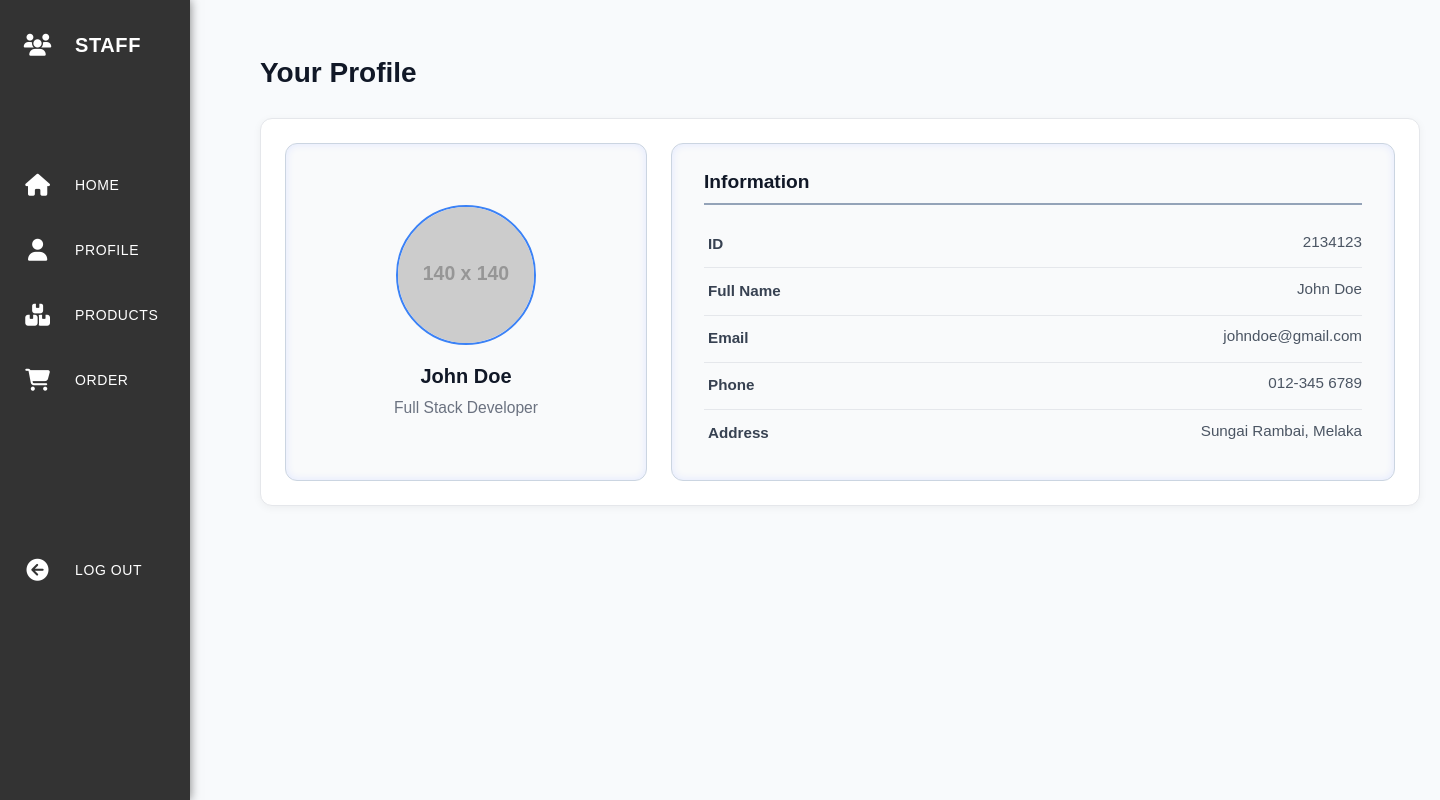
After one commit to MuizzuddinNorisham/amms-group-project, a PHP site: page /profile.html in a window 1440 px wide. The commit adds this page. Run offline with PHP 8.4, Linux system fonts and the light colour scheme; grey boxes labelled with a size stand in for pictures from a placeholder-image service; some libraries are stand-ins or nearby versions.

Commit message:
staff page

```diff
--- /dev/null
+++ b/staff/profile.html
@@ -0,0 +1,100 @@
+<!DOCTYPE html>
+<html lang="en">
+    <head>
+        <meta charset="UTF-8">
+        <meta name="viewport" content="width=device-width, initial-scale=1.0">
+
+        <link rel="stylesheet" href="staff.css">
+        <link rel="stylesheet" href="https://cdnjs.cloudflare.com/ajax/libs/font-awesome/6.4.0/css/all.min.css"
+        integrity="sha512-..." crossorigin="anonymous" referrerpolicy="no-referrer" />
+
+        <title>Staff</title>
+    </head>
+    <body>
+
+        <!--sidebar section start-->
+
+        <div class="sidebar" >
+            <ul>
+                <li>
+                    <a href="#" class="logo">
+                        <span class="icon"><i class="fa-solid fa-users"></i></i></span>
+                        <span class="text">Staff</span>
+                    </a>
+                </li>
+                <li>
+                    <a href="#">
+                        <span class="icon"><i class="fas fa-home"></i></span>
+                        <span class="text">Home</span>
+                    </a>
+                </li>
+                <li>
+                    <a href="profile.html" >
+                        <span class="icon"><i class="fas fa-user"></i></span>
+                        <span class="text">Profile</span>
+                    </a>
+                </li>
+                <li>
+                    <a href="product.html">
+                        <span class="icon"><i class="fa-solid fa-boxes-stacked"></i></span>
+                        <span class="text">Products</span>
+                    </a>
+                </li>
+                 <li>
+                   <a href="#" onclick="loadContent('order.html')">
+                        <span class="icon"><i class="fa-solid fa-cart-shopping"></i></span>
+                        <span class="text">Order</span>
+                    </a>
+                </li>
+                <li>
+                    <a href="#" class="logout">
+                        <span class="icon"><i class="fa-solid fa-circle-arrow-left"></i></i></span>
+                        <span class="text">Log out</span>
+                    </a>
+                </li>
+            </ul>
+        </div>
+
+        <!--sidebar section ends-->
+        <main class="content">
+            <h1 class="page-title">Your Profile</h1>
+            <section class="profile-container" aria-label="User Profile Information">
+                <article class="profile-card" role="region" aria-labelledby="profile-name">
+                    <img
+                    src="https://placehold.co/140x140/png?text=User+Avatar"
+                    alt="Avatar illustration of a young man with glasses and black shirt"
+                    width="140"
+                    height="140"
+                    loading="lazy"
+                    />
+                    <h2 id="profile-name" class="profile-name">John Doe</h2>
+                    <p class="profile-role">Full Stack Developer</p>
+                </article>
+
+                <article class="info-card" role="region" aria-labelledby="info-title">
+                    <h3 id="info-title" class="info-title">Information</h3>
+                    <div class="info-row">
+                    <div class="info-label"><span class="material-icons" aria-hidden="true" style="vertical-align: middle; font-size:18px; margin-right:4px;"></span>ID</div>
+                    <div class="info-value" aria-label="User ID">2134123</div>
+                    </div>
+                    <div class="info-row">
+                    <div class="info-label"><span class="material-icons" aria-hidden="true" style="vertical-align: middle; font-size:18px; margin-right:4px;"></span>Full Name</div>
+                    <div class="info-value" aria-label="Full name">John Doe</div>
+                    </div>
+                    <div class="info-row">
+                    <div class="info-label"><span class="material-icons" aria-hidden="true" style="vertical-align: middle; font-size:18px; margin-right:4px;"></span>Email</div>
+                    <div class="info-value" aria-label="Email address">johndoe@gmail.com</div>
+                    </div>
+                    <div class="info-row">
+                    <div class="info-label"><span class="material-icons" aria-hidden="true" style="vertical-align: middle; font-size:18px; margin-right:4px;"></span>Phone</div>
+                    <div class="info-value" aria-label="Phone number">012-345 6789</div>
+                    </div>
+                    <div class="info-row">
+                    <div class="info-label"><span class="material-icons" aria-hidden="true" style="vertical-align: middle; font-size:18px; margin-right:4px;"></span>Address</div>
+                    <div class="info-value" aria-label="Address">Sungai Rambai, Melaka</div>
+                    </div>
+                </article>
+            </section>
+        </main>
+    </body>
+</html>
--- a/staff/staff.css
+++ b/staff/staff.css
@@ -11,12 +11,14 @@ body {
     background: #edeaea;
 }
 
+/* Sidebar styles start */
+
 .sidebar {
     position: fixed;
     top: 0;
     left: 0;
     height: 100%;
-    width: 70px;
+    width: 190px;
     background: #333;
     overflow-x: hidden;
     padding-top: 10px;
@@ -24,10 +26,6 @@ body {
     box-shadow: 0 0 10px rgba(0, 0, 0, 0.5);
 }
 
-.sidebar:hover {
-    width: 190px;
-    transform: 0.6s ease;
-}
 
 .sidebar ul {
     position: relative;
@@ -62,7 +60,7 @@ body {
 }
 
 .sidebar ul li .logout {
-    margin-top: 150px;
+    margin-top: 130px;
 }
 
 .sidebar ul li a .icon {
@@ -86,13 +84,182 @@ body {
     font-weight: 500;
 }
 
-#product {
-  margin-left: 70px;
+/* Sidebar styles ends */
+
+
+/* Profile styles start */
+
+    *, *::before, *::after {
+      box-sizing: border-box;
+    }
+    body {
+      margin: 0;
+      font-family: 'Inter', sans-serif;
+      background: #f8fafc;
+      color: #111827;
+      line-height: 1.5;
+      min-height: 100vh;
+      display: flex;
+      flex-direction: column;
+    }
+    a {
+      color: inherit;
+      text-decoration: none;
+    }
+    /* Header and footer styles */
+    header, footer {
+      background: #1f2937;
+      color: #f9fafb;
+      padding: 1rem 2rem;
+      text-align: center;
+      font-weight: 600;
+    }
+    header {
+      font-size: 1.25rem;
+      position: sticky;
+      top: 0;
+      z-index: 10;
+    }
+
+    main {
+      max-width: 1200px;
+      margin: 2rem auto;
+      padding: 0 1rem;
+      width: 100%;
+      /* For desktop to avoid stretching too wide */
+      box-sizing: border-box;
+    }
+
+    h1.page-title {
+      font-weight: 700;
+      font-size: 1.75rem;
+      margin-bottom: 1.5rem;
+      color: #111827;
+    }
+
+    /* Profile container */
+    .profile-container {
+      display: grid;
+      grid-template-columns: 1fr;
+      gap: 1.5rem;
+      background: #fff;
+      border: 1px solid #e5e7eb;
+      border-radius: 12px;
+      padding: 1.5rem;
+      box-shadow: 0 2px 8px rgb(0 0 0 / 0.05);
+    }
+
+    /* Desktop layout: two columns */
+    @media (min-width: 768px) {
+      .profile-container {
+        grid-template-columns: 1fr 2fr;
+      }
+    }
+
+    /* Left profile card */
+    .profile-card {
+      background: #f9fafb;
+      border: 1px solid #cbd5e1;
+      border-radius: 12px;
+      padding: 2rem 1.5rem 2rem 1.5rem;
+      text-align: center;
+      display: flex;
+      flex-direction: column;
+      align-items: center;
+      box-shadow: inset 0 0 8px #e0e7ff;
+      min-height: 320px;
+      justify-content: center;
+    }
+
+    .profile-card img {
+      width: 140px;
+      height: 140px;
+      border-radius: 50%;
+      object-fit: cover;
+      margin-bottom: 1rem;
+      border: 2px solid #3b82f6;
+      background: #e0e7ff;
+    }
+
+    .profile-name {
+      font-size: 1.25rem;
+      font-weight: 700;
+      color: #111827;
+      margin-bottom: 0.3rem;
+      user-select: none;
+    }
+
+    .profile-role {
+      font-size: 0.975rem;
+      font-weight: 400;
+      color: #6b7280;
+      user-select: none;
+    }
+
+    /* Right information card */
+    .info-card {
+      background: #f9fafb;
+      border: 1px solid #cbd5e1;
+      border-radius: 12px;
+      padding: 1.5rem 2rem;
+      box-shadow: inset 0 0 8px #e0e7ff;
+      display: flex;
+      flex-direction: column;
+      justify-content: center;
+      min-height: 320px;
+    }
+
+    .info-title {
+      font-size: 1.2rem;
+      font-weight: 700;
+      margin-bottom: 1rem;
+      border-bottom: 2px solid #94a3b8;
+      padding-bottom: 0.4rem;
+      user-select: none;
+    }
+
+    /* Info rows */
+    .info-row {
+      display: flex;
+      justify-content: space-between;
+      padding: 0.6rem 0;
+      border-bottom: 1px solid #e5e7eb;
+      font-size: 0.95rem;
+      user-select: none;
+    }
+
+    .info-row:last-child {
+      border-bottom: none;
+    }
+
+    .info-label {
+      font-weight: 600;
+      color: #374151;
+      min-width: 110px;
+    }
+
+    .info-value {
+      color: #4b5563;
+      text-align: right;
+      max-width: 65%;
+      word-wrap: break-word;
+      white-space: pre-wrap;
+    }
+
+    /* Profile styles ends */
+
+/* Product styles start */
+.content {
+  margin-left: 15rem;
   padding: 20px;
-  transition: margin-left 0.6s ease;
+
 }
 
-/* When sidebar expands, shift content */
-.sidebar:hover ~ #product {
-  margin-left: 220px;
+.header {
+    font-weight: 700;
+    font-size: 1.75rem;
+    margin-bottom: 1.5rem;
+    color: #111827;
 }
+
+/* Product styles ends */
```
Also changed, not shown: staff/product.html (renamed from customer page/useraccount.css, +100 -122 lines).
